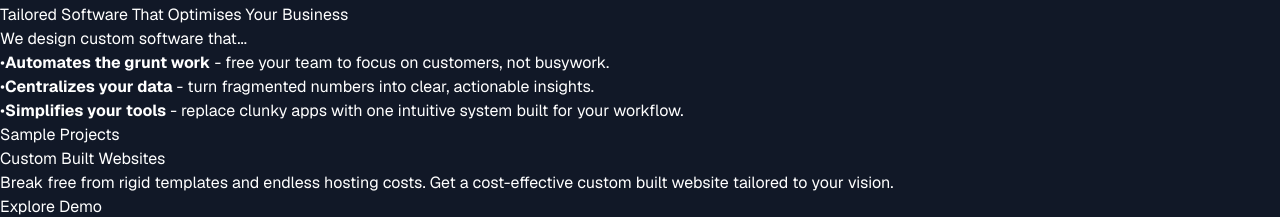
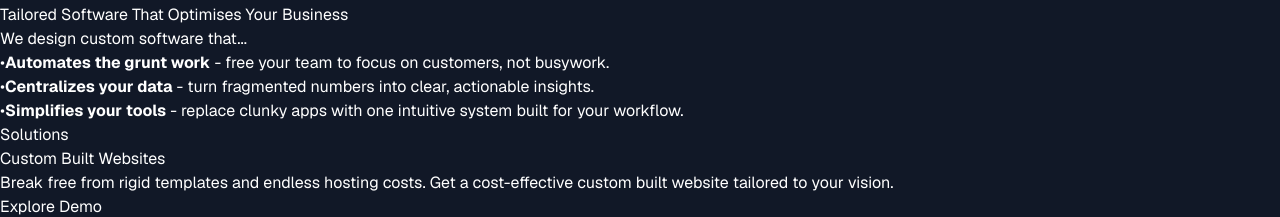
Before and after one commit to gerry004/gerry-yang-ie, a Next.js app: page / in a window 1280 px wide. Shown: the part 5621-5838 px from the top of the page. Built offline with nearby package versions, Linux system fonts and the light colour scheme.

Commit message:
solution

```diff
--- a/src/app/page.tsx
+++ b/src/app/page.tsx
@@ -201,7 +201,7 @@ export default function Home() {
             <div className="max-w-6xl mx-auto">
               <div className="mb-16">
                 <h2 className="text-4xl md:text-5xl font-bold mb-6 text-black text-center animate-on-scroll">
-                  Sample Projects
+                  Solutions
                 </h2>
               </div>
 
```
